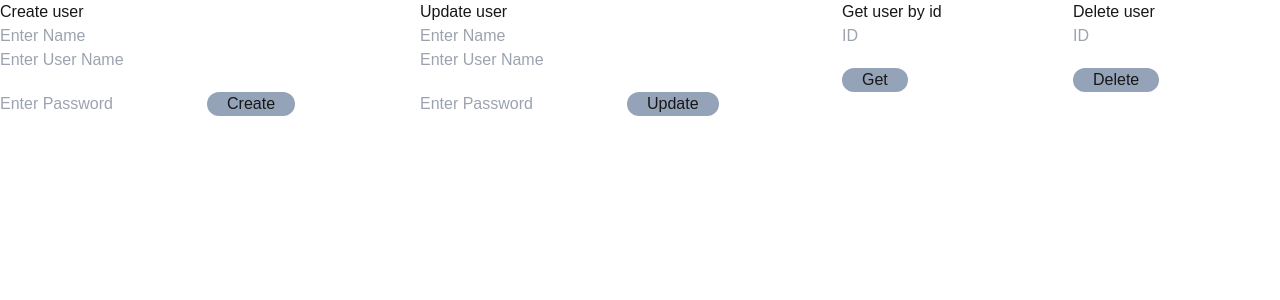
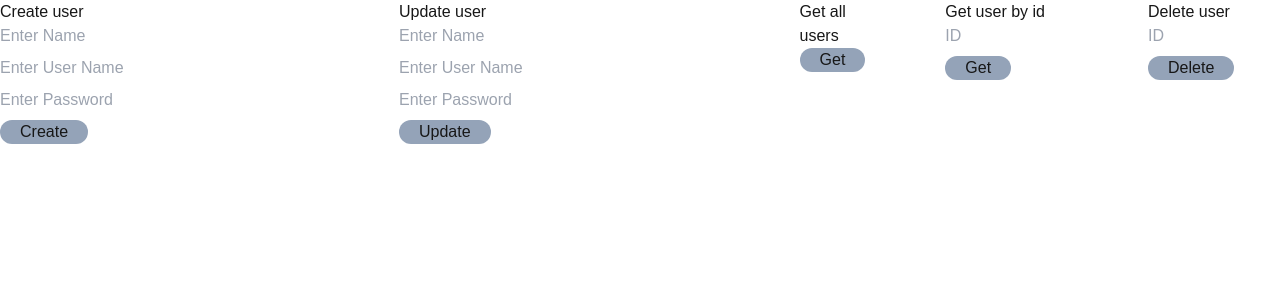
Before and after one commit to bwjson/StudyBuddy, a Next.js app in the folder frontend/: page / in a window 1280 px wide. Shown: the top 300 px of the page. Built offline with nearby package versions, Linux system fonts and the light colour scheme.

Commit message:
feat: get all + front

```diff
--- a/frontend/app/page.tsx
+++ b/frontend/app/page.tsx
@@ -3,11 +3,13 @@ import axios from 'axios'
 import { useEffect, useState } from 'react'
 
 export default function Home() {
-  const [data, setData] = useState<any>(null)
+  const [user, setUser] = useState<any>(null)
   const [name, setName] = useState('')
   const [userName, setUserName] = useState('')
   const [password, setPassword] = useState('')
-  const [message, setMessage] = useState('')
+  const [messageCreate, setMessageCreate] = useState('')
+  const [messageUpdate, setMessageUpdate] = useState('')
+  const [users, setUsers] = useState<any>([])
 
   const [id, setId] = useState(0)
   // useEffect(() => {
@@ -24,12 +26,12 @@ export default function Home() {
       username: userName,
       passwordhash: password,
     })
-    setMessage('User succesfully created')
+    setMessageCreate('User succesfully created')
   }
 
   const handleGetUser = async (id: number) => {
     const res = await axios.get(`http://localhost:8080/auth/user/${id}`)
-    setData(res.data)
+    setUser(res.data)
   }
 
   const handleDeleteUser = async (id: number) => {
@@ -37,39 +39,49 @@ export default function Home() {
   }
 
   const handleUpdateUser = async (id: number) => {
-    await axios.put(`http://localhost:8080/auth/user/${id}`, {
+    const res = await axios.put(`http://localhost:8080/auth/user/${id}`, {
       name,
       username: userName,
       passwordhash: password,
     })
+
+    setMessageUpdate(res.data.message)
+  }
+
+  const handleGetAllUsers = async () => {
+    const res = await axios.get('http://localhost:8080/auth/users')
+    setUsers(res.data)
   }
 
   return (
-    <div className='flex flex-column justify-content-center align-items-center gap-3'>
+    <div className='flex flex-column justify-content-center align-items-center gap-10'>
       <div>
         <h1>Create user</h1>
         <input
           type='text'
           placeholder='Enter Name'
+          className='w-[100%] mb-2 text-black'
           onChange={(e) => setName(e.target.value)}
         />
         <input
           type='text'
           placeholder='Enter User Name'
+          className='w-[100%] mb-2'
           onChange={(e) => setUserName(e.target.value)}
         />
         <input
           type='text'
           placeholder='Enter Password'
+          className='w-[100%] mb-2'
           onChange={(e) => setPassword(e.target.value)}
         />
         <button
           onClick={handleCreateUser}
-          className='pl-5 pr-5 bg-slate-400 rounded-full mt-5'
+          className='pl-5 pr-5 bg-slate-400 rounded-full'
         >
           Create
         </button>
-        {message && <p>{'User succesfully created'}</p>}
+        {messageCreate && <p>{'User succesfully created'}</p>}
       </div>
 
       <hr />
@@ -80,25 +92,52 @@ export default function Home() {
         <input
           type='text'
           placeholder='Enter Name'
+          className='w-[100%] mb-2'
           onChange={(e) => setName(e.target.value)}
         />
         <input
           type='text'
           placeholder='Enter User Name'
+          className='w-[100%] mb-2'
           onChange={(e) => setUserName(e.target.value)}
         />
         <input
           type='text'
           placeholder='Enter Password'
           onChange={(e) => setPassword(e.target.value)}
+          className='w-[100%] mb-2'
         />
         <button
           onClick={() => handleUpdateUser(id)}
-          className='pl-5 pr-5 bg-slate-400 rounded-full mt-5'
+          className='pl-5 pr-5 bg-slate-400 rounded-full'
         >
           Update
         </button>
-        {message && <p>{'User succesfully created'}</p>}
+        {messageUpdate && <p>{'User succesfully created'}</p>}
+      </div>
+
+      <hr />
+
+      <div>
+        <h1>Get all users</h1>
+        <button
+          onClick={handleGetAllUsers}
+          className='pl-5 pr-5 bg-slate-400 rounded-full'
+        >
+          Get
+        </button>
+        {users !== null && (
+          <div className=''>
+            {users.users?.map((user: any) => (
+              <div>
+                <h1>{user.name}</h1>
+                <h1>{user.username}</h1>
+                <h1>{user.passwordhash}</h1>
+                <hr className='bg-white' />
+              </div>
+            ))}
+          </div>
+        )}
       </div>
 
       <hr />
@@ -109,18 +148,19 @@ export default function Home() {
           type='text'
           placeholder='ID'
           onChange={(e) => setId(Number(e.target.value))}
+          className='w-[100%] mb-2'
         />
         <button
           onClick={() => handleGetUser(id)}
-          className='pl-5 pr-5 bg-slate-400 rounded-full mt-5'
+          className='pl-5 pr-5 bg-slate-400 rounded-full'
         >
           Get
         </button>
-        {data !== null && (
+        {user !== null && (
           <div>
-            <h1>{data.name}</h1>
-            <h1>{data.username}</h1>
-            <h1>{data.passwordhash}</h1>
+            <h1>{user.name}</h1>
+            <h1>{user.username}</h1>
+            <h1>{user.passwordhash}</h1>
           </div>
         )}
       </div>
@@ -133,10 +173,11 @@ export default function Home() {
           type='text'
           placeholder='ID'
           onChange={(e) => setId(Number(e.target.value))}
+          className='w-[100%] mb-2'
         />
         <button
           onClick={() => handleDeleteUser(id)}
-          className='pl-5 pr-5 bg-slate-400 rounded-full mt-5'
+          className='pl-5 pr-5 bg-slate-400 rounded-full'
         >
           Delete
         </button>
```
Also changed, not shown: 1 other file (tests, documents, lock files or other folders).
